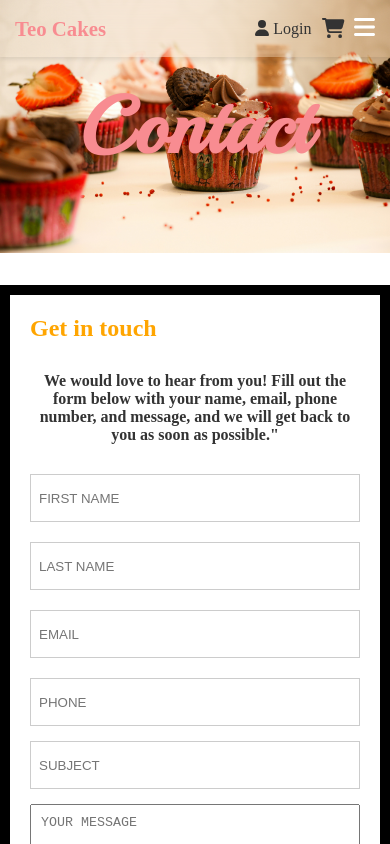
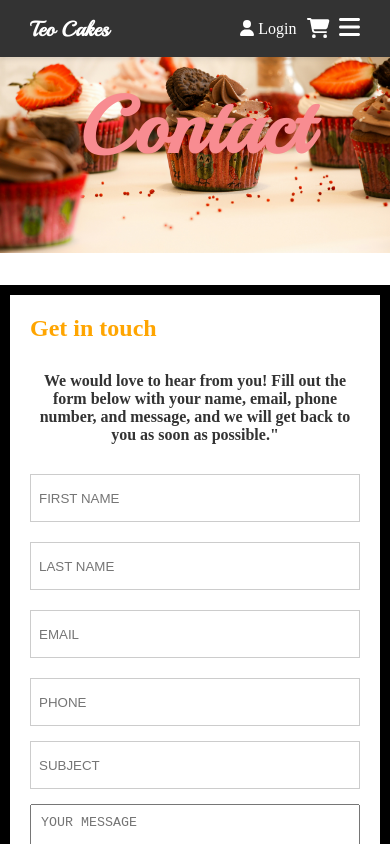
Before and after one commit to ben781105/teofront, a React (Vite) app: page /contact in a window 390 px wide. Built offline with nearby package versions, Linux system fonts and the light colour scheme; no server answers.

Commit message:
Update navbar.css

```diff
--- a/src/styles/navbar.css
+++ b/src/styles/navbar.css
@@ -3,15 +3,14 @@
   justify-content: space-between;
   align-items: center;
   padding: 15px 30px;
-  background: transparent;
-  backdrop-filter: blur(30px);
+  background: #333;
   box-shadow: 0 2px 5px rgba(0, 0, 0, 0.1);
   position: fixed;
   left: 0;
   top:0;
   width:100%;
   z-index: 100;
-  color:orange;
+  color:#fff;
 }
 li{
   color:inherit;
@@ -20,15 +19,15 @@ li{
   --secondary-color: #f88c91;
 }
 .navbar h2{
-  color:var(--secondary-color);
+  color:#fff;
   font-size: 1.3em;
+  font-family: playball;
 }
-
 .nav-links {
   display: flex;
   gap: 60px;
-  color: #f88c91;
-  font-size: 1.2rem;
+  color: #fff;
+  font-size: 1rem;
 }
 .active{
   font-weight: bold;
@@ -76,14 +75,7 @@ li{
     display: block;
 
   }
-  .navbar{
-    padding: 15px 15px;
-    color:#333;
-  }
-  .navbar h2{
-    color:var(--secondary-color)
-
-  }
+ }
 
   .nav-links {
     display: none;
@@ -106,7 +98,7 @@ li{
    display: block;
    cursor: pointer;
    border-bottom: 1px solid;
-   color:#f88c91;
+   color:#fff;
    padding-bottom: 10px;
   }
 }
```
